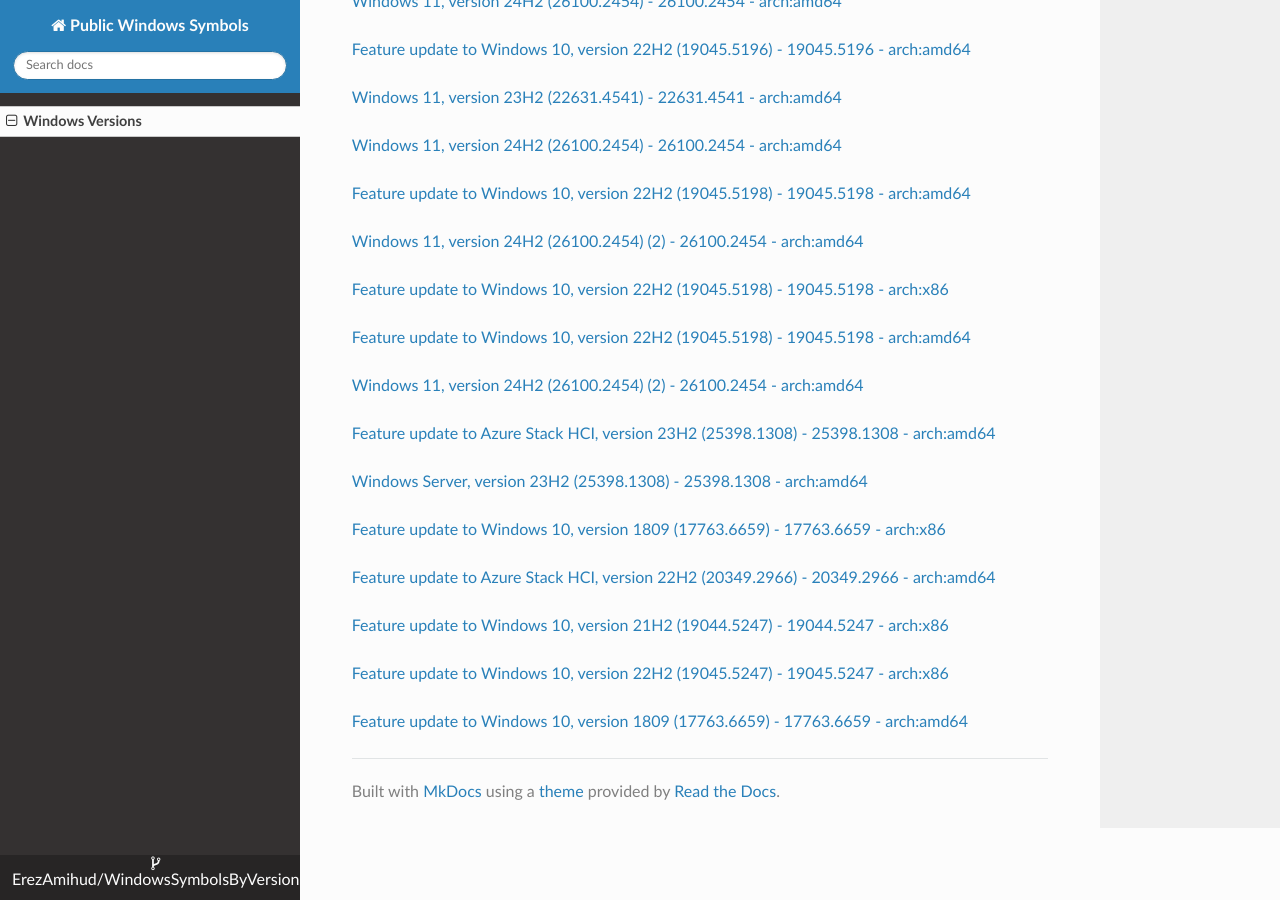
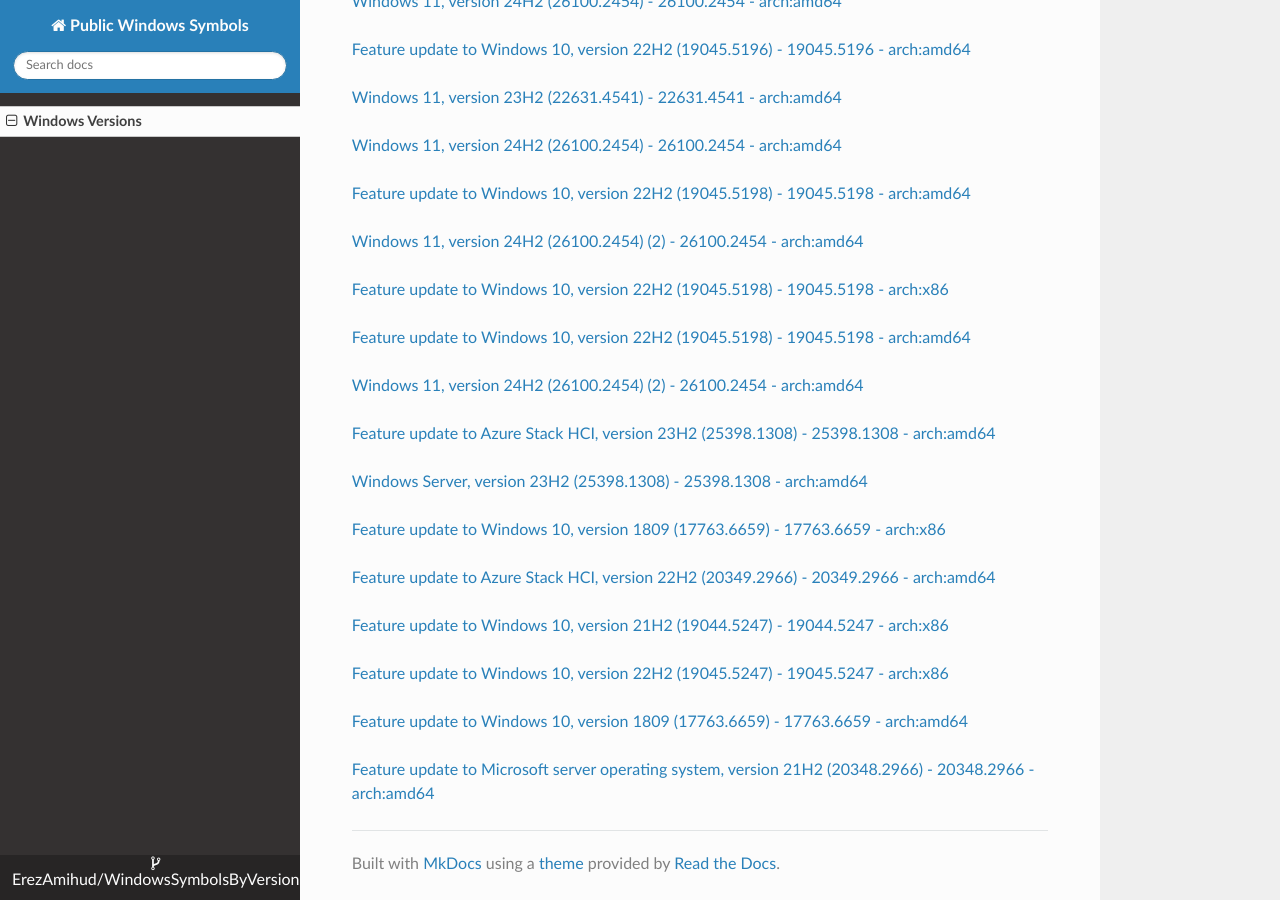
Before and after one commit to ErezAmihud/WindowsSymbolsByVersion, an MkDocs documentation site: the page built from docs/index.md, in a window 1280 px wide and 900 px high, scrolled down 64445 px. Built offline with MkDocs 1.6.1, drawn with Linux system fonts in a browser that asks for light colours; nearby versions of some CDN libraries.

Commit message:
Automated commit, add manifest for d571fc5d-1a85-4654-a7cf-8f872bc98dbb

```diff
--- a/docs/index.md
+++ b/docs/index.md
@@ -3835,3 +3835,6 @@
 
 
 [Feature update to Windows 10, version 1809 (17763.6659) - 17763.6659 - arch:amd64](https://github.com/ErezAmihud/WindowsSymbolsByVersion/blob/main/manifests/9005d4cd-fce9-466b-b98e-a67414acebd8.manifest)
+
+
+[Feature update to Microsoft server operating system, version 21H2 (20348.2966) - 20348.2966 - arch:amd64](https://github.com/ErezAmihud/WindowsSymbolsByVersion/blob/main/manifests/d571fc5d-1a85-4654-a7cf-8f872bc98dbb.manifest)
```
Also changed, not shown: process_builds.json (+1 -1 lines).
